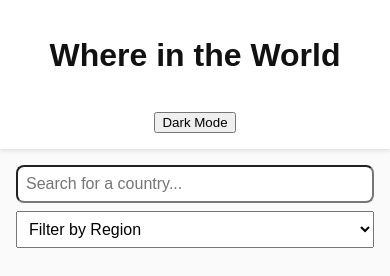
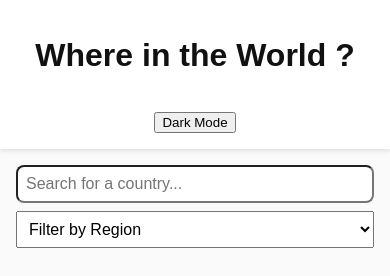
Before and after one commit to Mwangithuranira/assesment3, a plain HTML site: page index.html in a window 390 px wide. Drawn offline with Linux system fonts and the light colour scheme; no server answers.

```diff
--- a/index.html
+++ b/index.html
@@ -7,7 +7,7 @@
 </head>
 <body>
     <header>
-        <h1>Where in the World</h1>
+        <h1>Where in the World ?</h1>
         <div id="theme-switcher">
             <button id="theme-toggle">Dark Mode</button>
         </div>
```
